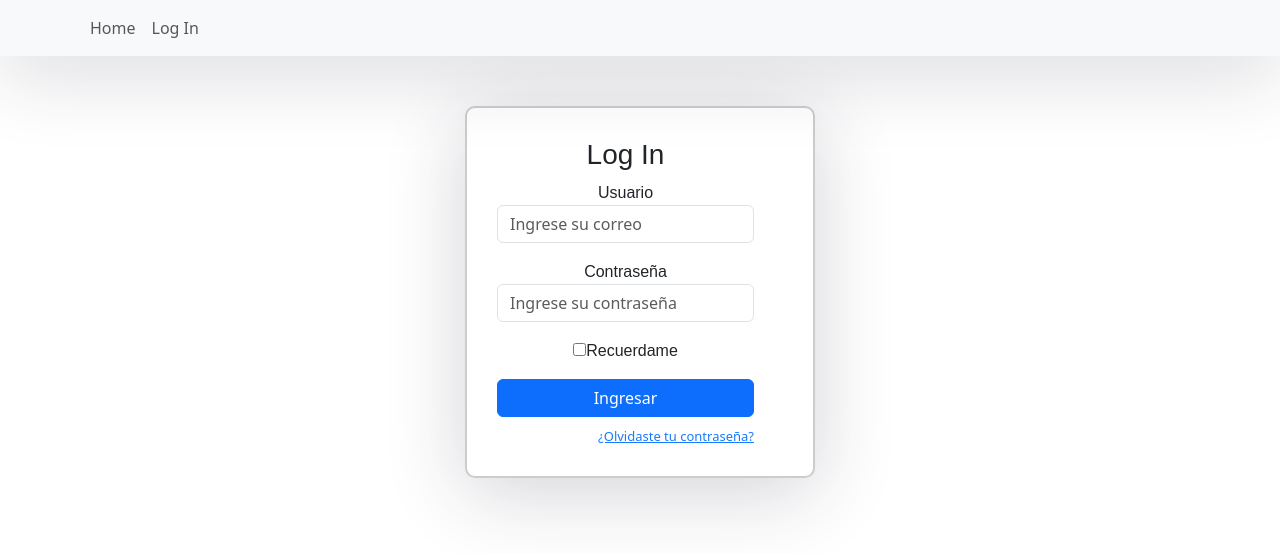
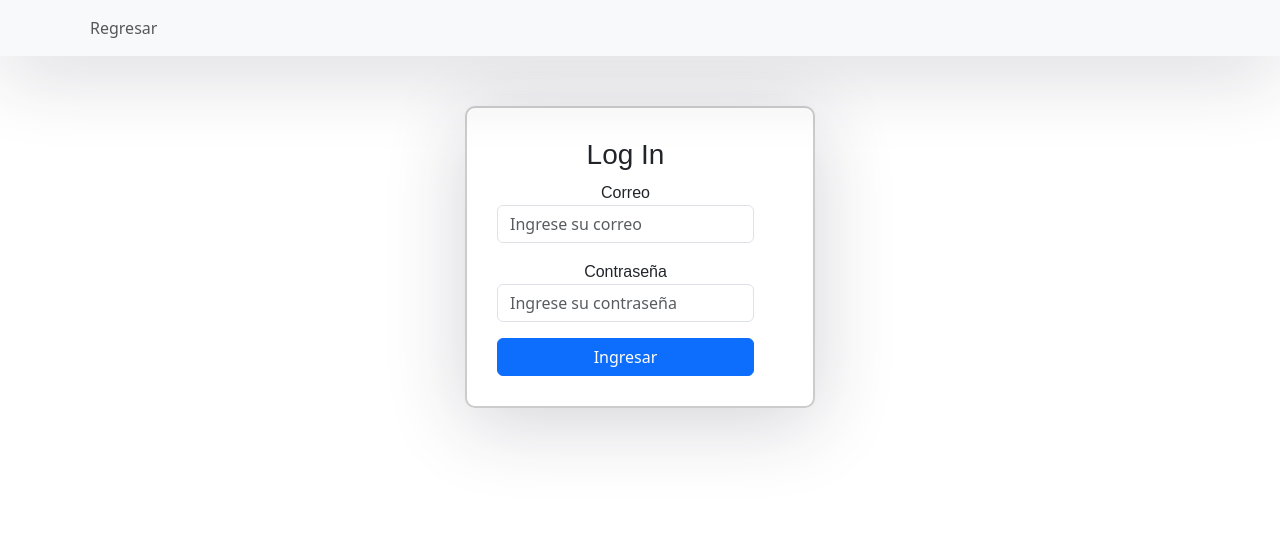
Before and after one commit to SectaTernurin/Login-P5, a React (Create React App) app in the folder ternutianguis/: page /login in a window 1280 px wide. Shown: the top 554 px of the page. Built offline with nearby package versions, Linux system fonts and the light colour scheme.

Commit message:
Agregando cambios de mensajes

```diff
--- a/ternutianguis/src/App.js
+++ b/ternutianguis/src/App.js
@@ -1,34 +1,44 @@
+import React, { useState } from 'react';
 import './App.css';
-import { BrowserRouter as Router, Routes,Route,Link,Switch} from 'react-router-dom';
+import { BrowserRouter as Router, Routes,Route,Link,useLocation} from 'react-router-dom';
 import { Login } from './paginas/Login';
 import { Home } from './paginas/Home';
 import { Inicio } from './paginas/Inicio';
-import { Control } from './paginas/Control';
 import { Container}  from 'react-bootstrap';
 import { Nav } from 'react-bootstrap';
 import { Navbar } from 'react-bootstrap';
 import 'bootstrap/dist/css/bootstrap.min.css';
 
+function App() {
+  const currentPage = window.location.pathname;
 
-function App() {
   return (
     <div className="App">
       <Router>
-      <Navbar bg="light" data-bs-theme="light">
+      <div>
+      <Navbar bg="light" variant="light">
           <Container>
             <Nav className="me-auto">
-              <Nav.Link href="/">Home</Nav.Link>
-              <Nav.Link href="/login">Log In</Nav.Link>
+            {currentPage === '/' ? (
+                  <Nav.Link href="/login">Log in</Nav.Link>
+              ) : currentPage === '/login' ? (
+                  <Nav.Link href="/">Regresar</Nav.Link>
+              ) : (
+                <Nav.Link href="/">Log out</Nav.Link>
+              )}
             </Nav>
-          </Container>
+            </Container>
         </Navbar>
 
-        <Routes>
+        <div className="container">
+          <Routes>
           <Route path= "/" element={<Home />} />
           <Route path="/login" element={<Login />} />
           <Route path="/inicio" element={<Inicio />} />
           <Route path="*" element={<h1>404 Not Found</h1>} />
         </Routes>
+        </div>
+      </div>
       </Router>
     </div>
   );
--- a/ternutianguis/src/paginas/Inicio.js
+++ b/ternutianguis/src/paginas/Inicio.js
@@ -4,7 +4,7 @@ import Row from 'react-bootstrap/Row';
 import Col from 'react-bootstrap/Col';
 import Image from 'react-bootstrap/Image';
 import { Link } from 'react-router-dom';
-
+import { Navbar } from 'react-bootstrap';
 
  export const Inicio = () => {
     return (
--- a/ternutianguis/src/paginas/Login.js
+++ b/ternutianguis/src/paginas/Login.js
@@ -9,12 +9,13 @@ import Image from 'react-bootstrap/Image';
 //import { withRouter } from 'react-router-dom';
 import { useHistory } from 'react-router-dom';
 
-export class  Login extends Component {
+export class Login extends Component {
   constructor(props) {
     super(props);
     this.state = {
       email: '',
-      password: ''
+      password: '',
+      mensaje: ''
     };
   }
 
@@ -28,38 +29,48 @@ export class  Login extends Component {
   handleSubmit = async event => {
     event.preventDefault();
     const { email, password } = this.state;
+
     if (email && password) {
+      try {
+        const response = await fetch('/loginVerificar', {
+          method: 'POST',
+          headers: {
+            'Content-Type': 'application/json',
+          },
+          body: JSON.stringify({ correo: email, contrasena: password }),
+        });
 
-      // Aqui se hace la conexión con el servidor
-      const response = await fetch('/loginVerificar',{
-        method: 'POST',
-        headers: {
-          'Content-Type': 'application/json',
-        },
-        body: JSON.stringify({correo: email, contrasena: password}),
-      });
-      const data = await response.json();
-      console.log(data);
+        const data = await response.json();
 
-      //window.location.href = '/inicio';
+        if (data.usuario) {
+          // Usuario valido
+          window.location.href = '/inicio';
+        } else {
+          if (data.errorC === 'Contrasena incorrecta') {
+            // Contraseña incorrecta
+            this.setState({ mensaje: 'La contraseña ingresada es incorrecta.' });
+          } else {
+            // Usuario no encontrado
+            this.setState({ mensaje: 'Usuario no encontrado.' });
+          }
+        }
+      } catch (error) {
+        console.error('Error al iniciar sesion:', error);
+        this.setState({ mensaje: 'Error al iniciar sesion. Vuelva a intentarlo' });
+      }
     } else {
       alert('Por favor complete todos los campos.');
     }
-
-    /**
-     * Aqui se va a hacer la petición al servidor
-     */
-
-
   }
 
   render() {
     return (
-      <div class="auth-inner form-border">
+      <div className="auth-inner form-border">
         <form onSubmit={this.handleSubmit}>
           <h3>Log In</h3>
+          {this.state.mensaje && <p>{this.state.mensaje}</p>}
           <div className="mb-3">
-            <label>Usuario</label>
+            <label>Correo</label>
             <input
               type="email"
               className="form-control"
@@ -80,28 +91,13 @@ export class  Login extends Component {
               placeholder="Ingrese su contraseña"
             />
           </div>
-          <div className="mb-3">
-            <div className="custom-control custom-checkbox">
-              <input
-                type="checkbox"
-                className="custom-control-input"
-                id="customCheck1"
-              />
-              <label className="custom-control-label" htmlFor="customCheck1">
-                Recuerdame
-              </label>
-            </div>
-          </div>
           <div className="d-grid">
             <button type="submit" className="btn btn-primary">
               Ingresar
             </button>
           </div>
-          <p className="forgot-password text-right">
-            <a href="#">¿Olvidaste tu contraseña?</a>
-          </p>
         </form>
       </div>
-    )
+    );
   }
 }
```
